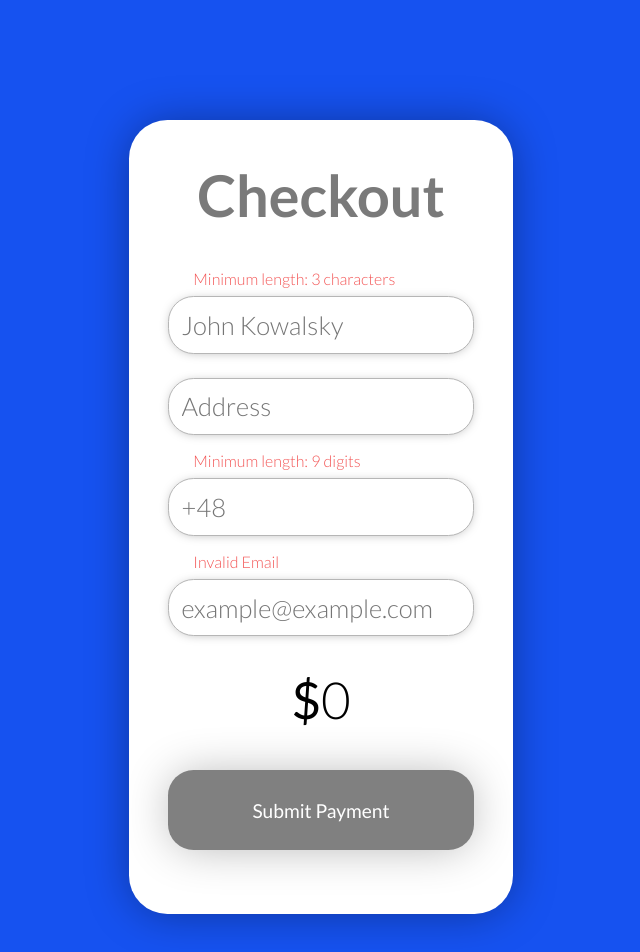
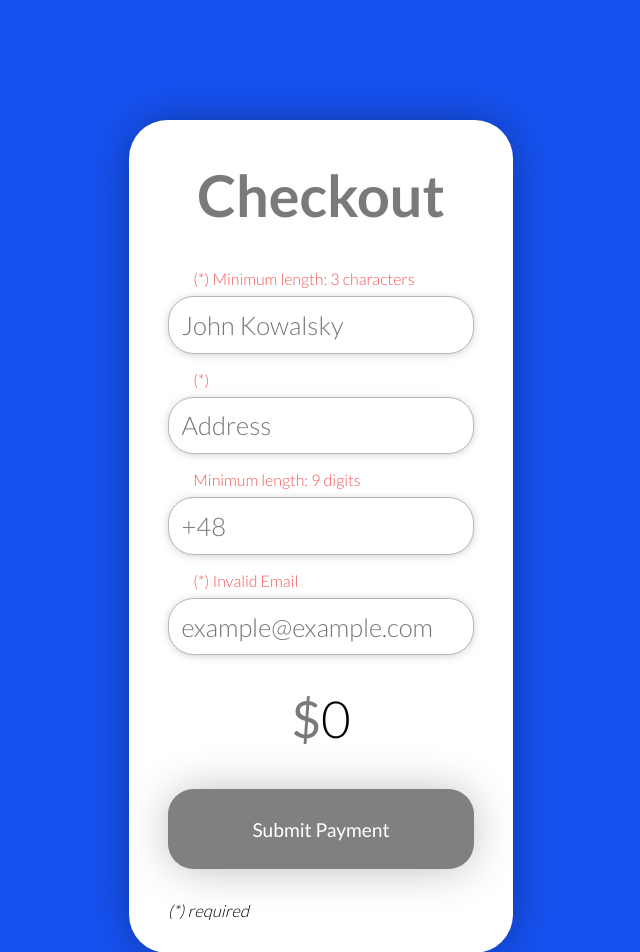
Before and after one commit to Kasjan4/Hotels-Cart, a React app: page /payment in a window 1280 px wide. Shown: the top 952 px of the page, without its empty margins (319-959 px from the left). Built offline with nearby package versions, Linux system fonts and the light colour scheme.

Commit message:
ready for deployment

```diff
--- a/src/components/Payment.js
+++ b/src/components/Payment.js
@@ -15,7 +15,7 @@ const Payment = (props) => {
 
   const [name, setName] = useState('')
   const [number, setNumber] = useState('')
-  const [address, setAdrress] = useState('')
+  const [address, setAddress] = useState('')
   const [email, setEmail] = useState('')
 
   const [validName, setValidName] = useState('')
@@ -31,17 +31,17 @@ const Payment = (props) => {
 
   useEffect(() => {
 
+    name.length >= 3 ? setValidName('') : setValidName('(*) Minimum length: 3 characters')
+    address.length > 0 ? setValidAddress('') : setValidAddress('(*)')
+    number.length == 9 ? setValidNumber('') : setValidNumber('Minimum length: 9 digits')
+    const re = /\S+@\S+\.\S+/
+    re.test(email) ? setValidEmail('') : setValidEmail('(*) Invalid Email')
 
-    const x = name.length >= 3 ? setValidName('') : setValidName('Minimum length: 3 characters')
-    const y = number.length < 9 ? setValidNumber('Minimum length: 9 digits') : setValidNumber('')
-    const re = /\S+@\S+\.\S+/
-    const z = re.test(email) ? setValidEmail('') : setValidEmail('Invalid Email')
+    if (name.length >= 3 && re.test(email)) setValidSubmit(true)
 
-    if (x && y && z) setValidSubmit(true)
+  }, [name, number, email, address])
 
-  }, [name, number, email])
-
-
+  console.log(validSubmit)
   return <div className="home">
 
 
@@ -51,31 +51,33 @@ const Payment = (props) => {
 
       <form>
 
-        <Slide left delay={200}>
+        <Slide left>
           <label htmlFor="name">{validName}</label>
           <input onChange={(event) => setName(event.target.value)} value={name} type="text" minLength="3" placeholder="John Kowalsky" name="name" required></input>
         </Slide>
 
-        <Slide right delay={200}>
+        <Slide right>
           <label htmlFor="address">{validAddress}</label>
           <input onChange={(event) => setAddress(event.target.value)} value={address} type="text" placeholder="Address" name="address" required></input>
         </Slide>
 
-        <Slide left delay={200}>
+        <Slide left >
           <label htmlFor="number">{validNumber}</label>
           <input onChange={(event) => setNumber(event.target.value)} value={number} minLength="9" maxLength="9" type="number" name="number" placeholder="+48" ></input>
         </Slide>
 
-        <Slide right delay={200}>
+        <Slide right >
           <label htmlFor="email">{validEmail}</label>
-          <input onChange={(event) => setEmail(event.target.value)} value={email} type="email" name="email" placeholder="example@example.com"></input>
+          <input onChange={(event) => setEmail(event.target.value)} value={email} type="email" name="email" placeholder="example@example.com" required></input>
         </Slide>
 
         <h3><span>$</span>{cartTotal}</h3>
 
-        <Fade delay={200}>
+        <Fade>
           <button disabled={validSubmit ? false : true} type="submit">Submit Payment</button>
         </Fade>
+
+        {!validSubmit && <p>(*) required</p>}
 
       </form>
 
--- a/src/styles/style.css
+++ b/src/styles/style.css
@@ -80,6 +80,7 @@ body {
 }
 
 .cart h1 {
+  color: #7a7a7a;
   font-size: 4vw;
   margin-bottom: 2vh;
 }
@@ -196,6 +197,7 @@ body {
 }
 
 .cart__entry__manage__price h3 span {
+  color: #7a7a7a;
   font-weight: 400;
 }
 
@@ -242,6 +244,7 @@ body {
 }
 
 .cart__result__total h2 span {
+  color: #7a7a7a;
   font-weight: 400;
 }
 
@@ -295,6 +298,7 @@ form h3 {
 }
 
 form h3 span {
+  color: #7a7a7a;
   font-weight: 400;
 }
 
@@ -311,6 +315,12 @@ form button {
 
 form button:hover {
   background: linear-gradient(165deg, #279b36 0%, #5de24b 100%);
+}
+
+form p {
+  font-size: 1.3vw;
+  font-weight: 300;
+  font-style: italic;
 }
 
 input {
@@ -359,8 +369,11 @@ label {
   .cart__entry__info p {
     font-size: 2vw;
   }
+  .cart__entry__manage__nights {
+    margin-left: 2vw;
+  }
   .cart__entry__manage__nights div {
-    width: 100%;
+    width: 110%;
   }
   .cart__entry__manage__nights div button {
     font-size: 4vw;
--- a/src/styles/style.scss
+++ b/src/styles/style.scss
@@ -42,6 +42,7 @@ body {
   padding-top: 5vh;
 
   h1 {
+    color: rgb(122, 122, 122);
     font-size: 4vw;
     margin-bottom: 2vh;
   }
@@ -160,6 +161,7 @@ body {
           margin-left: 2vw;
 
           span {
+            color: rgb(122, 122, 122);
             font-weight: 400;
           }
         }
@@ -211,6 +213,7 @@ body {
         margin-bottom: 5vh;
 
         span {
+          color: rgb(122, 122, 122);
           font-weight: 400;
         }
       }
@@ -271,6 +274,7 @@ form {
     margin-top: 2vh;
 
     span {
+      color: rgb(122, 122, 122);
       font-weight: 400;
     }
   }
@@ -290,6 +294,12 @@ form {
 
     }
 
+  }
+
+  p {
+    font-size: 1.3vw;
+    font-weight: 300;
+    font-style: italic;
   }
 }
 
@@ -360,9 +370,11 @@ label {
 
         &__nights {
 
+          margin-left: 2vw;
+
           div {
 
-            width: 100%;
+            width: 110%;
 
             button {
               font-size: 4vw;
```
Also changed, not shown: bundle.js, 1 other file (tests, documents, lock files or other folders).
